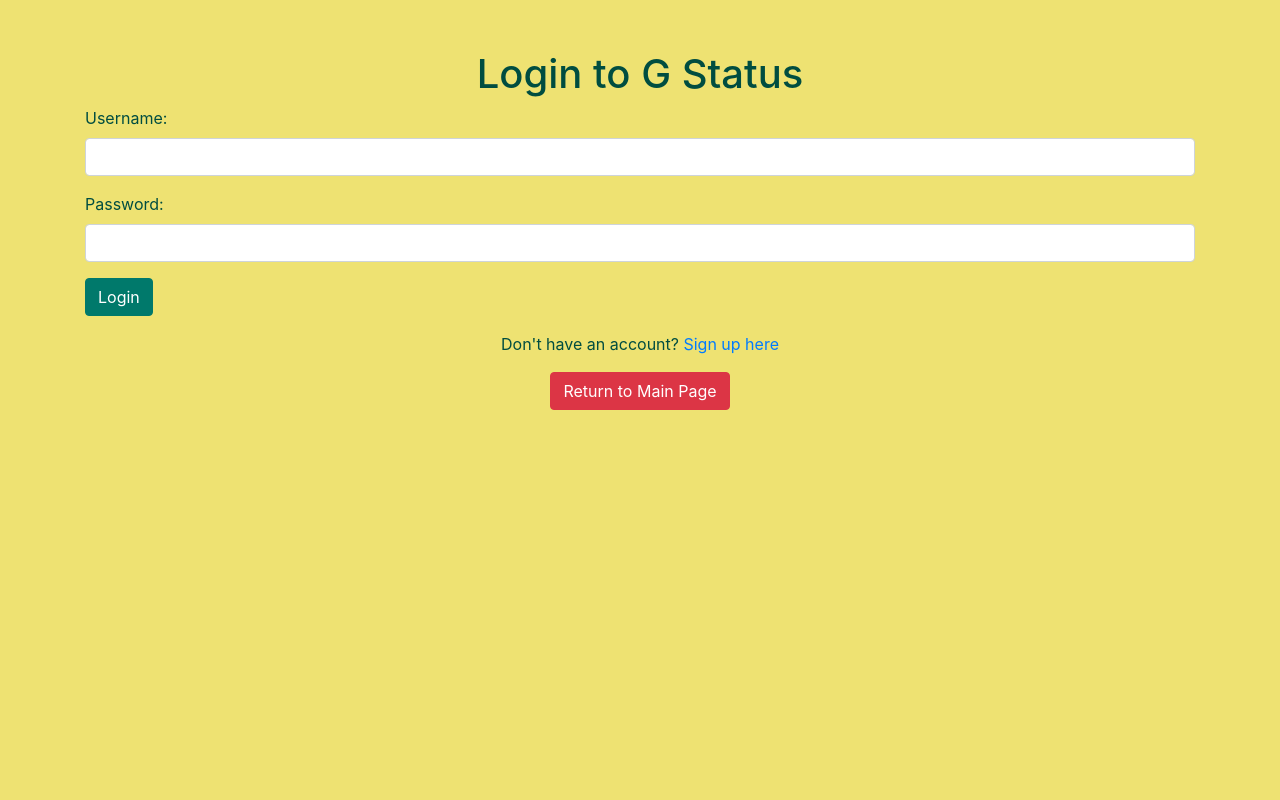
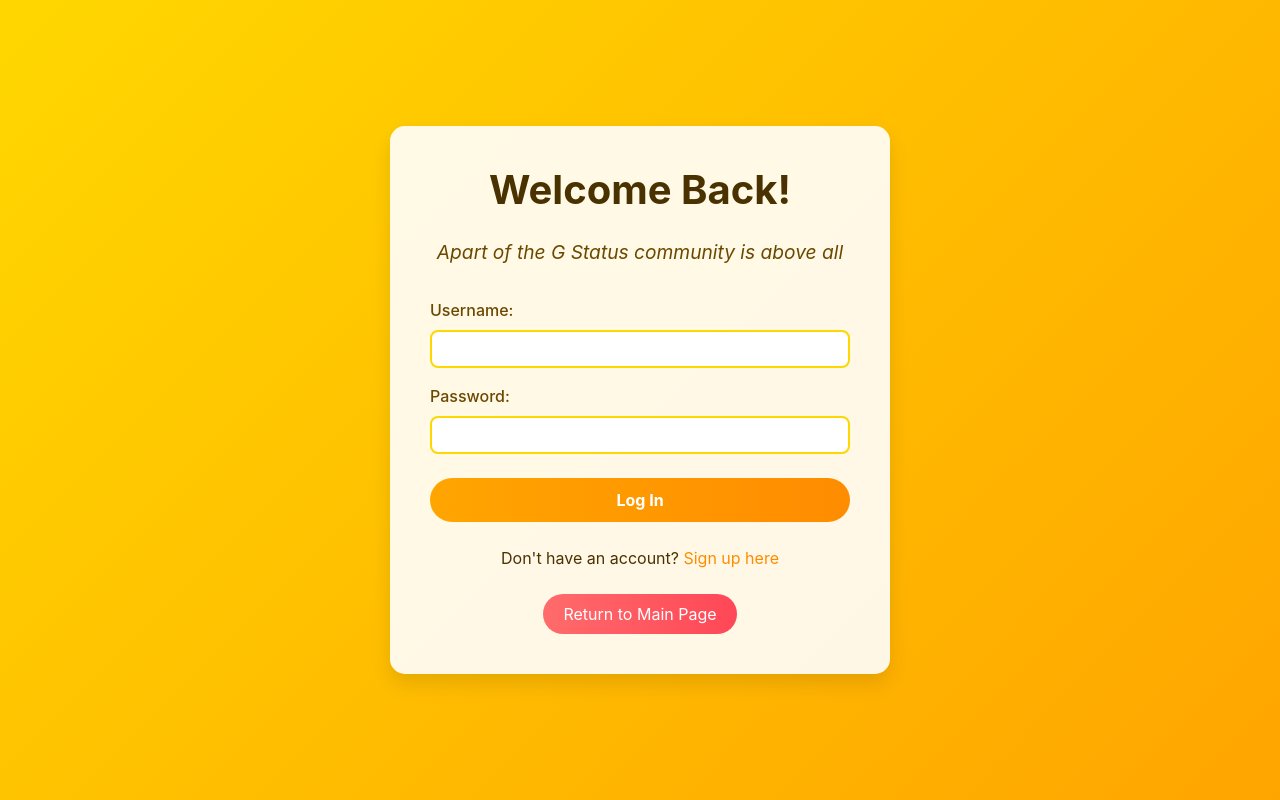
Before and after one commit to GusBus324/G-Status-todo-, a Flask app: page /login in a window 1280 px wide. Run offline with Flask 3, Linux system fonts and the light colour scheme; some libraries are stand-ins or nearby versions.

Commit message:
Added a well designed login page

```diff
--- a/Flask_app/templates/login.html
+++ b/Flask_app/templates/login.html
@@ -8,25 +8,80 @@
     <link href="https://maxcdn.bootstrapcdn.com/bootstrap/4.5.2/css/bootstrap.min.css" rel="stylesheet" />
     <style>
         body {
-            background-color: #eee272; /* Light yellow background */
-            color: #004d40; /* Dark green text */
+            background: linear-gradient(135deg, #ffd700, #ffa500);
+            color: #4a3200;
+            min-height: 100vh;
+            display: flex;
+            align-items: center;
         }
-        .container {
-            margin-top: 50px;
+        .login-container {
+            background: rgba(255, 255, 255, 0.9);
+            border-radius: 15px;
+            padding: 2.5rem;
+            box-shadow: 0 10px 20px rgba(0, 0, 0, 0.1);
+            max-width: 500px;
+            width: 90%;
+            margin: 0 auto;
+        }
+        .welcome-text {
+            font-size: 1.2rem;
+            color: #6b4800;
+            margin-bottom: 2rem;
+            font-style: italic;
+        }
+        h1 {
+            color: #4a3200;
+            font-weight: bold;
+            margin-bottom: 1.5rem;
+        }
+        .form-group label {
+            color: #6b4800;
+            font-weight: 500;
+        }
+        .form-control {
+            border: 2px solid #ffd700;
+            border-radius: 8px;
+            padding: 10px;
+        }
+        .form-control:focus {
+            border-color: #ffa500;
+            box-shadow: 0 0 0 0.2rem rgba(255, 165, 0, 0.25);
         }
         .btn-primary {
-            background-color: #00796b; /* Teal button */
-            border-color: #00796b;
+            background: linear-gradient(to right, #ffa500, #ff8c00);
+            border: none;
+            padding: 10px 30px;
+            border-radius: 25px;
+            font-weight: bold;
+            transition: all 0.3s ease;
         }
         .btn-primary:hover {
-            background-color: #004d40; /* Dark green button on hover */
-            border-color: #004d40;
+            transform: translateY(-2px);
+            box-shadow: 0 5px 15px rgba(255, 165, 0, 0.4);
+            background: linear-gradient(to right, #ff8c00, #ffa500);
+        }
+        .btn-danger {
+            background: linear-gradient(to right, #ff6b6b, #ff4757);
+            border: none;
+            border-radius: 25px;
+            padding: 8px 20px;
+        }
+        a {
+            color: #ff8c00;
+            transition: color 0.3s ease;
+        }
+        a:hover {
+            color: #ffa500;
+            text-decoration: none;
         }
     </style>
 </head>
-<body class="text-center">
+<body>
     <div class="container">
-        <h1>Login to G Status</h1>
+        <div class="login-container">
+            <h1 class="text-center">Welcome Back!</h1>
+            <p class="welcome-text text-center">Apart of the G Status community is above all</p>
+
             <!-- Flash messages -->
             {% with messages = get_flashed_messages(with_categories=true) %}
                 {% if messages %}
@@ -37,7 +92,8 @@
                     </div>
                 {% endif %}
             {% endwith %}
-        <form method="POST" class="text-left">
+
+            <form method="POST">
                 <div class="form-group">
                     <label for="username">Username:</label>
                     <input type="text" id="username" name="username" class="form-control" required>
@@ -46,13 +102,14 @@
                     <label for="password">Password:</label>
                     <input type="password" id="password" name="password" class="form-control" required>
                 </div>
-            <button type="submit" class="btn btn-primary">Login</button>
+                <div class="text-center mt-4">
+                    <button type="submit" class="btn btn-primary btn-block">Log In</button>
+                </div>
             </form>
-        <div class="mt-3">
+            <div class="mt-4 text-center">
                 <p>Don't have an account? <a href="{{ url_for('signup') }}">Sign up here</a></p>
+                <a href="{{ url_for('index') }}" class="btn btn-danger mt-2">Return to Main Page</a>
             </div>
-        <div class="mt-3">
-            <a href="{{ url_for('index') }}" class="btn btn-danger">Return to Main Page</a>
         </div>
     </div>
 </body>
```
Also changed, not shown: todo.db. Lines whose indentation alone changed are shown as unchanged.
